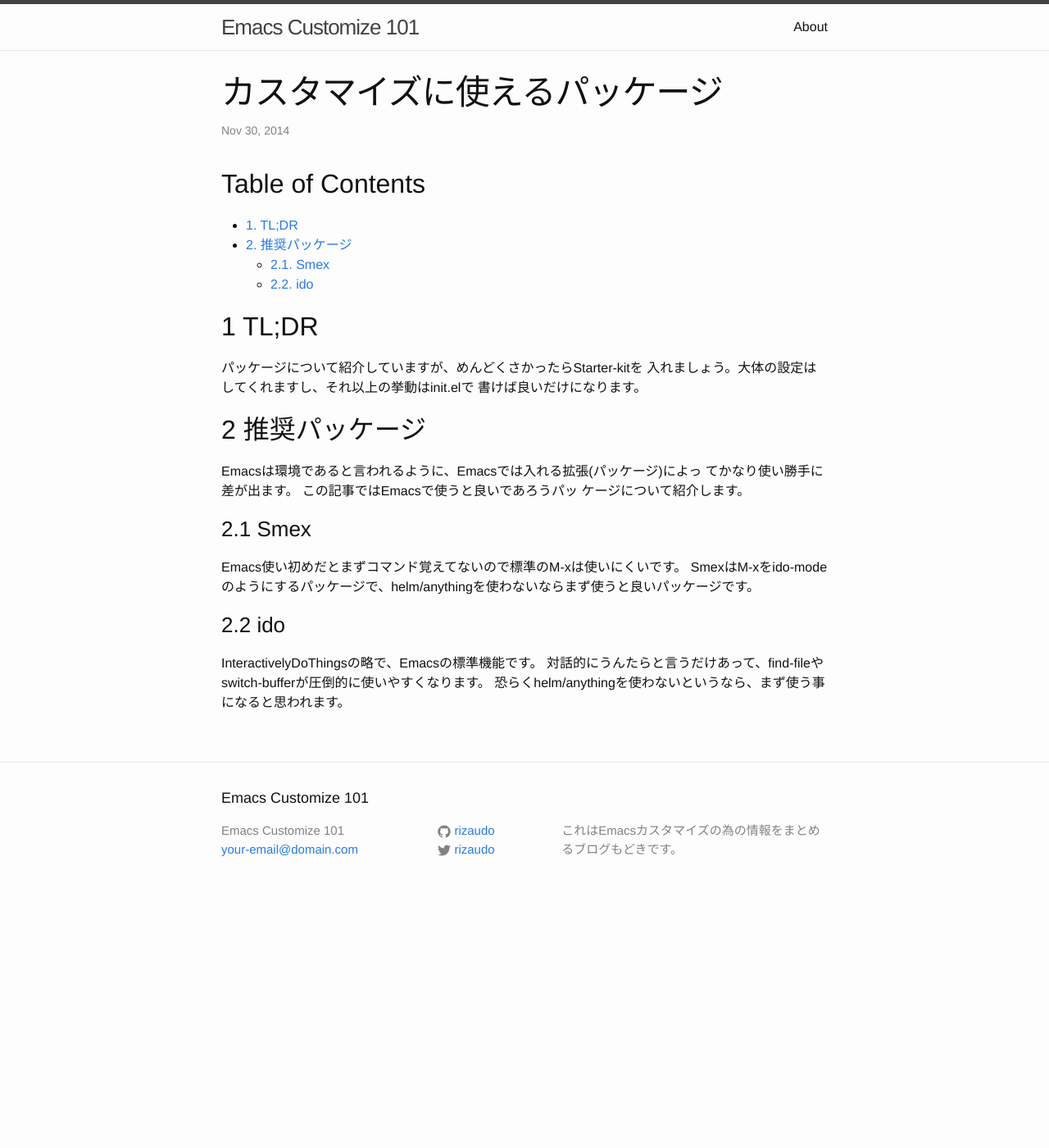
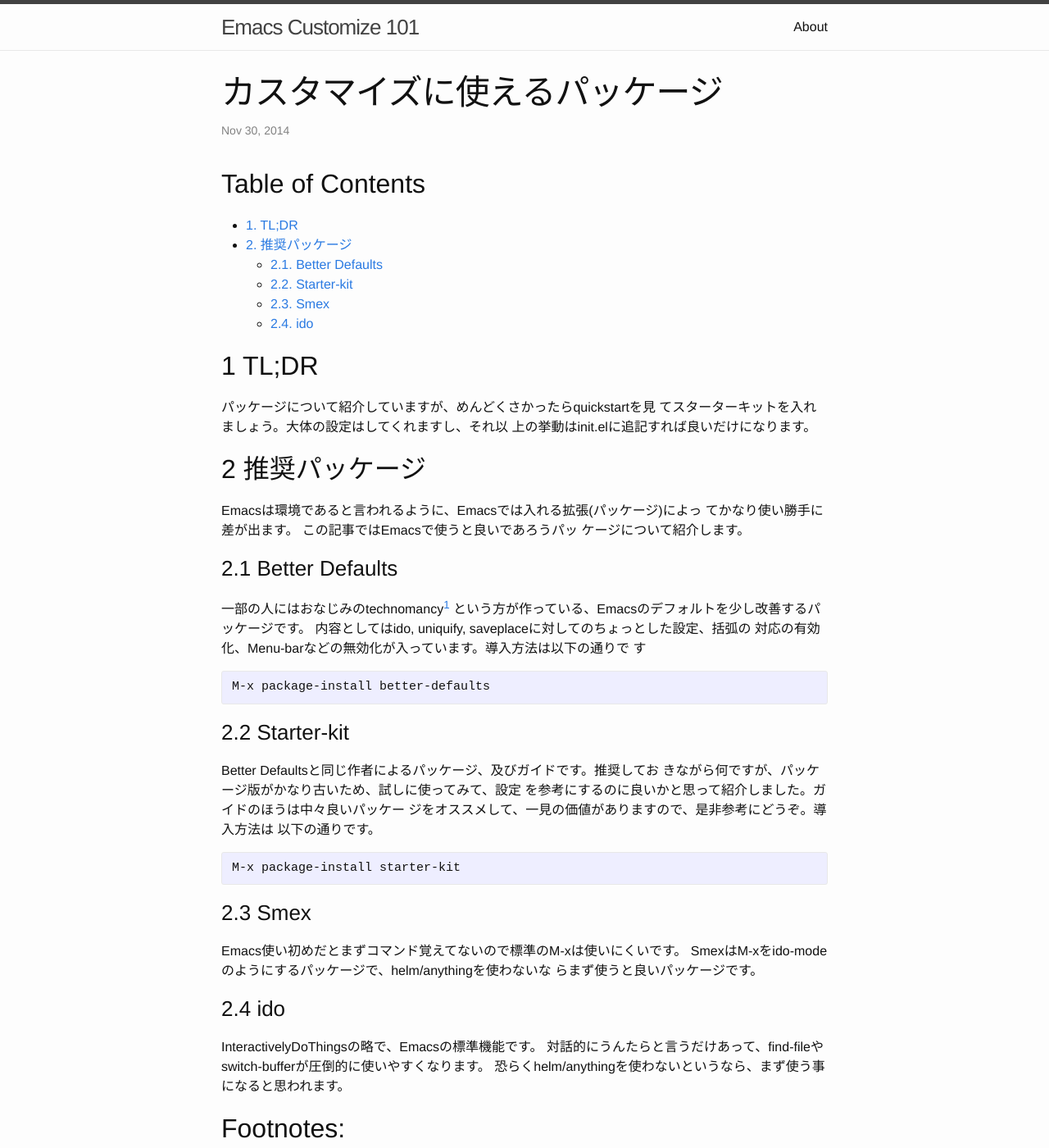
Before and after one commit to rizaudo/emacs-customize-101-jp, a Jekyll site: the page built from _posts/2014-11-30-package.html, in a window 1280 px wide and 1400 px high. Shown: the whole window at 82% size. Built offline with Jekyll 4.4.1, drawn with Linux system fonts in a browser that asks for light colours; some of the changed text lies outside the part shown.

Commit message:
update package.org

```diff
--- a/_posts/2014-11-30-package.html
+++ b/_posts/2014-11-30-package.html
@@ -13,8 +13,10 @@ comments:
 <li><a href="#sec-1">1. TL;DR</a></li>
 <li><a href="#sec-2">2. 推奨パッケージ</a>
 <ul>
-<li><a href="#sec-2-1">2.1. Smex</a></li>
-<li><a href="#sec-2-2">2.2. ido</a></li>
+<li><a href="#sec-2-1">2.1. Better Defaults</a></li>
+<li><a href="#sec-2-2">2.2. Starter-kit</a></li>
+<li><a href="#sec-2-3">2.3. Smex</a></li>
+<li><a href="#sec-2-4">2.4. ido</a></li>
 </ul>
 </li>
 </ul>
@@ -25,9 +27,9 @@ comments:
 <h2 id="sec-1"><span class="section-number-2">1</span> TL;DR</h2>
 <div class="outline-text-2" id="text-1">
 <p>
-パッケージについて紹介していますが、めんどくさかったらStarter-kitを
-入れましょう。大体の設定はしてくれますし、それ以上の挙動はinit.elで
-書けば良いだけになります。
+パッケージについて紹介していますが、めんどくさかったらquickstartを見
+てスターターキットを入れましょう。大体の設定はしてくれますし、それ以
+上の挙動はinit.elに追記すれば良いだけになります。
 </p>
 </div>
 </div>
@@ -42,18 +44,56 @@ Emacsは環境であると言われるように、Emacsでは入れる拡張(パ
 </p>
 </div>
 <div id="outline-container-sec-2-1" class="outline-3">
-<h3 id="sec-2-1"><span class="section-number-3">2.1</span> Smex</h3>
+<h3 id="sec-2-1"><span class="section-number-3">2.1</span> Better Defaults</h3>
 <div class="outline-text-3" id="text-2-1">
 <p>
+一部の人にはおなじみのtechnomancy<sup><a id="fnr.1" name="fnr.1" class="footref" href="#fn.1">1</a></sup>
+という方が作っている、Emacsのデフォルトを少し改善するパッケージです。
+内容としてはido, uniquify, saveplaceに対してのちょっとした設定、括弧の
+対応の有効化、Menu-barなどの無効化が入っています。導入方法は以下の通りで
+す
+</p>
+<div class="org-src-container">
+
+<pre class="src src-emacs-lisp">M-x package-install better-defaults
+</pre>
+</div>
+</div>
+</div>
+
+<div id="outline-container-sec-2-2" class="outline-3">
+<h3 id="sec-2-2"><span class="section-number-3">2.2</span> Starter-kit</h3>
+<div class="outline-text-3" id="text-2-2">
+<p>
+Better Defaultsと同じ作者によるパッケージ、及びガイドです。推奨してお
+きながら何ですが、パッケージ版がかなり古いため、試しに使ってみて、設定
+を参考にするのに良いかと思って紹介しました。ガイドのほうは中々良いパッケー
+ジをオススメして、一見の価値がありますので、是非参考にどうぞ。導入方法は
+以下の通りです。
+</p>
+<div class="org-src-container">
+
+<pre class="src src-emacs-lisp">M-x package-install starter-kit
+</pre>
+</div>
+</div>
+</div>
+
+<div id="outline-container-sec-2-3" class="outline-3">
+<h3 id="sec-2-3"><span class="section-number-3">2.3</span> Smex</h3>
+<div class="outline-text-3" id="text-2-3">
+<p>
 Emacs使い初めだとまずコマンド覚えてないので標準のM-xは使いにくいです。
-SmexはM-xをido-modeのようにするパッケージで、helm/anythingを使わないならまず使うと良いパッケージです。
+SmexはM-xをido-modeのようにするパッケージで、helm/anythingを使わないな
+らまず使うと良いパッケージです。
 </p>
 </div>
 </div>
 
-<div id="outline-container-sec-2-2" class="outline-3">
-<h3 id="sec-2-2"><span class="section-number-3">2.2</span> ido</h3>
-<div class="outline-text-3" id="text-2-2">
+
+<div id="outline-container-sec-2-4" class="outline-3">
+<h3 id="sec-2-4"><span class="section-number-3">2.4</span> ido</h3>
+<div class="outline-text-3" id="text-2-4">
 <p>
 InteractivelyDoThingsの略で、Emacsの標準機能です。
 対話的にうんたらと言うだけあって、find-fileやswitch-bufferが圧倒的に使いやすくなります。
@@ -62,3 +102,12 @@ InteractivelyDoThingsの略で、Emacsの標準機能です。
 </div>
 </div>
 </div>
+<div id="footnotes">
+<h2 class="footnotes">Footnotes: </h2>
+<div id="text-footnotes">
+
+<div class="footdef"><sup><a id="fn.1" name="fn.1" class="footnum" href="#fnr.1">1</a></sup> <p><a href="https://github.com/technomancy">https://github.com/technomancy</a></p></div>
+
+
+</div>
+</div>
```
Also changed, not shown: org/2014-11-30-package.org (+24 -2 lines).
